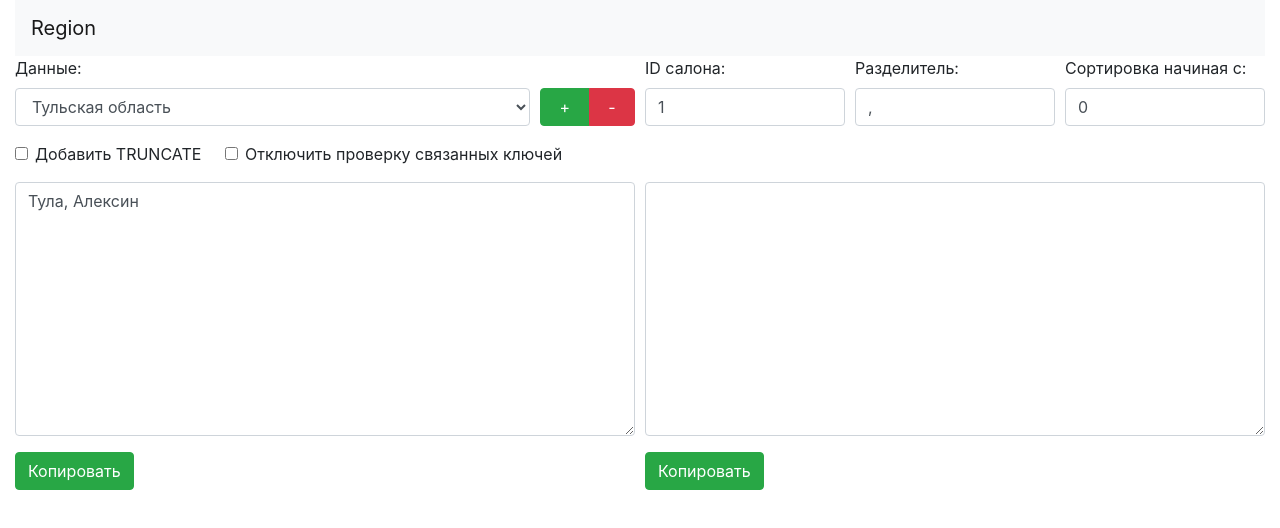
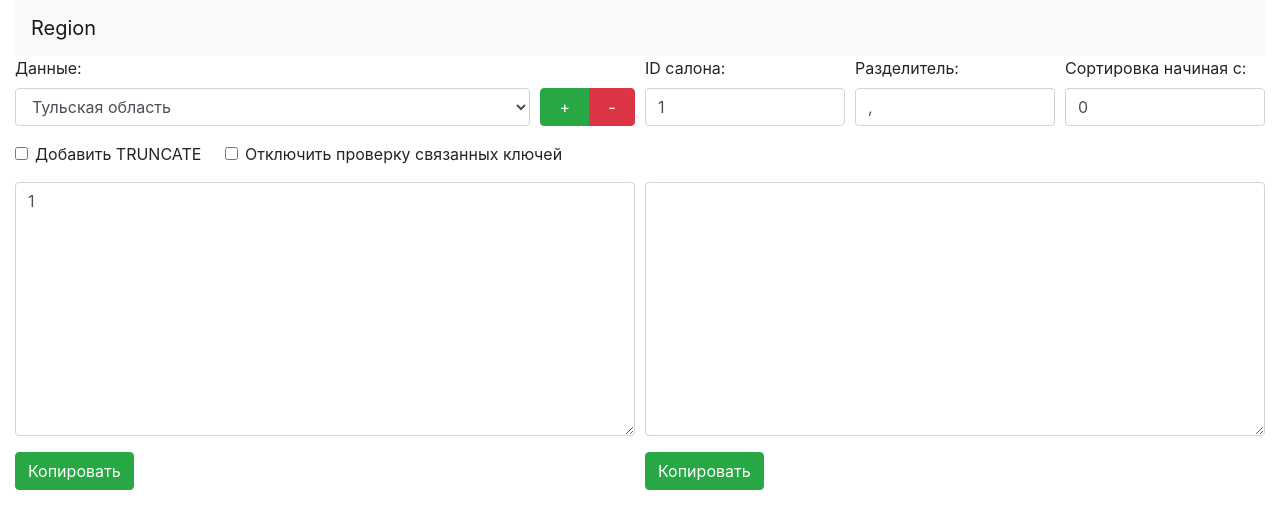
Before and after one commit to clickf5/region, a React app: page / in a window 1280 px wide. Shown: the top 528 px of the page. Built offline with nearby package versions, Linux system fonts and the light colour scheme.

Commit message:
fix. close issue #1

```diff
--- a/src/components/Form.jsx
+++ b/src/components/Form.jsx
@@ -87,7 +87,7 @@ class Form extends React.Component {
         </div>
         <div className="form-row">
           <div className="form-group col-6">
-            <textarea onChange={this.handleChange} className="form-control" rows="10" value={salonId} name="regionData" value={regionData} />
+            <textarea onChange={this.handleChange} className="form-control" rows="10" value={salonId} name="regionData" />
           </div>
           <div className="form-group col-6">
             <textarea className="form-control" rows="10" name="query" />
```
